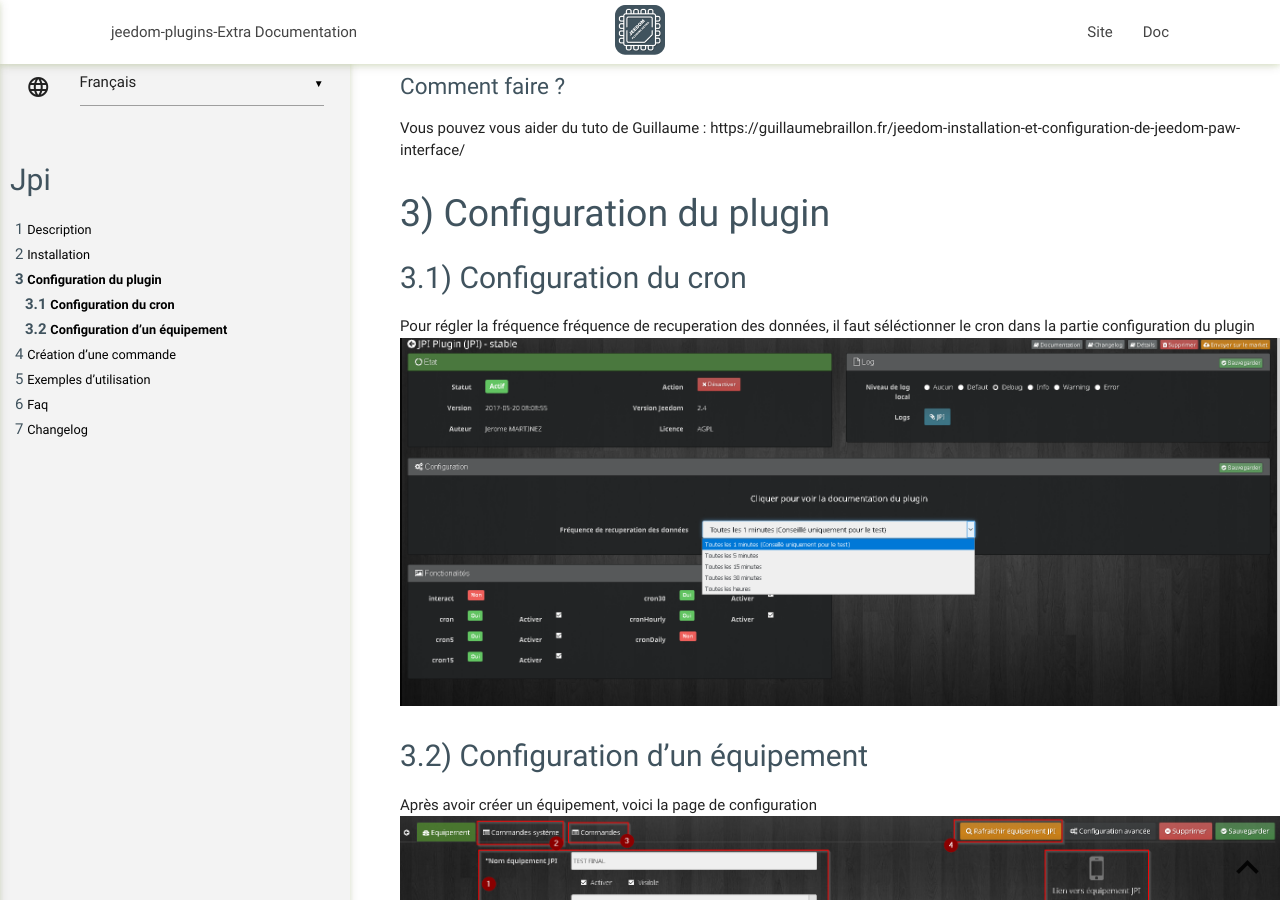
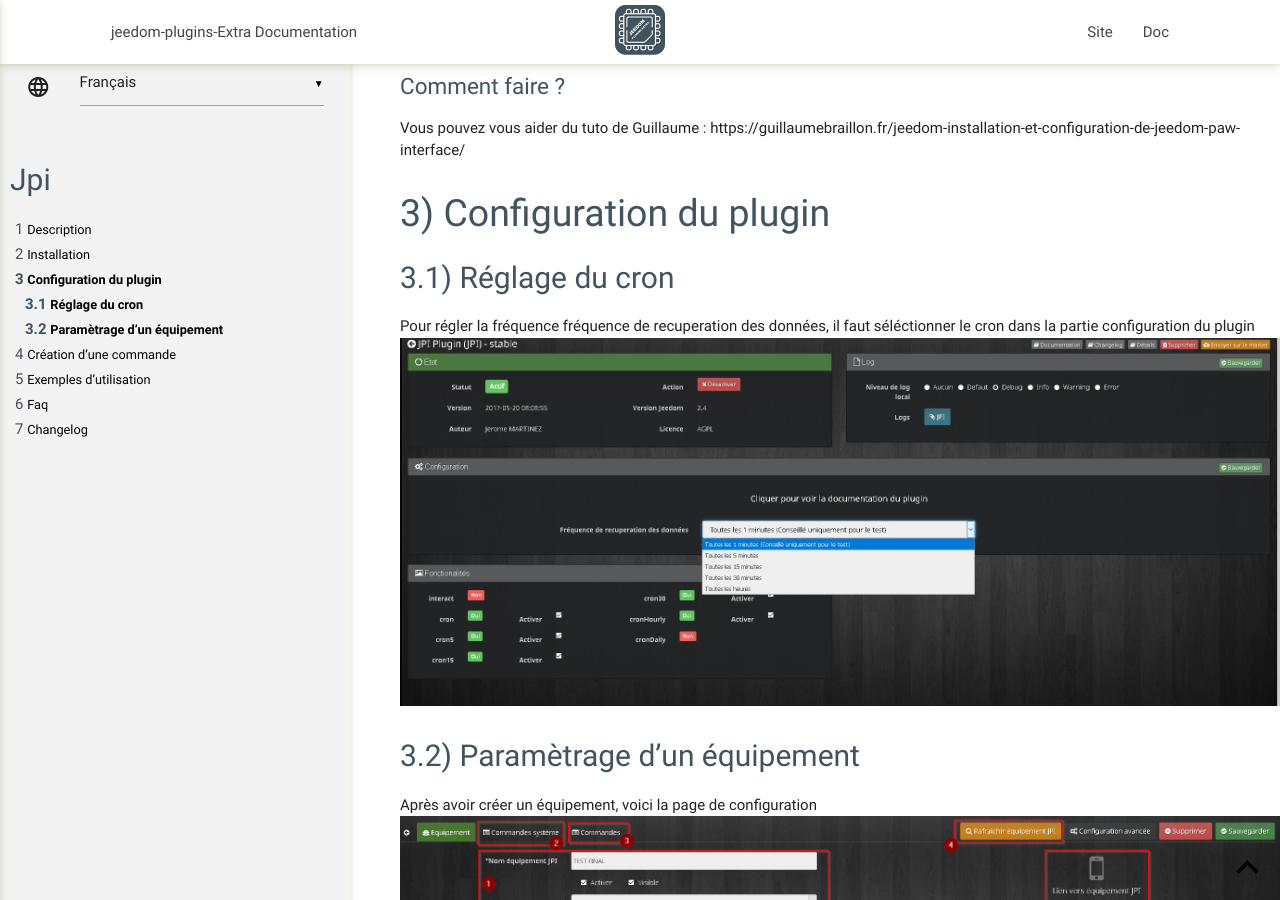
Before and after one commit to NextDom/plugin-jpi, a Jekyll site: the page built from docs/fr_FR/index.md, in a window 1280 px wide and 900 px high, scrolled down 1024 px. Built offline with Jekyll 4.4.1, drawn with Linux system fonts in a browser that asks for light colours; our own code applies the rules of GitHub Pages for plain Markdown files.

Commit message:
update doc

```diff
--- a/docs/fr_FR/index.md
+++ b/docs/fr_FR/index.md
@@ -24,12 +24,12 @@
 Configuration du plugin
 ===
 
-## Configuration du cron
+## Réglage du cron
 
 Pour régler la fréquence fréquence de recuperation des données, il faut séléctionner le cron dans la partie configuration du plugin
 ![cron](../images/cron.png)
 
-## Configuration d'un équipement
+## Paramètrage d'un équipement
 
 Après avoir créer un équipement, voici la page de configuration
 ![Equipement](../images/Equipement.png)
```
Also changed, not shown: doc/images/AddCommand.png (deleted), doc/images/Jeedomask.png (deleted).
